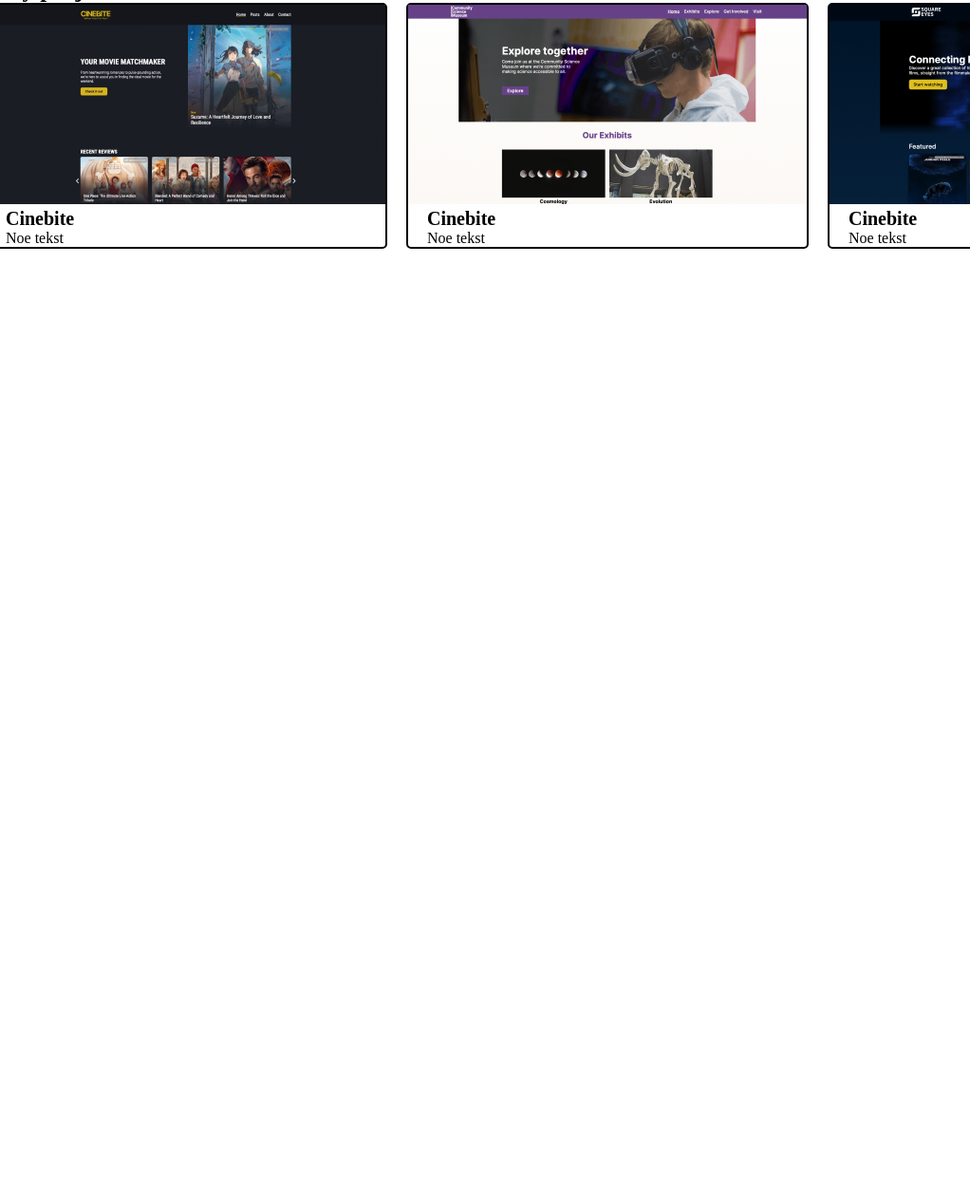
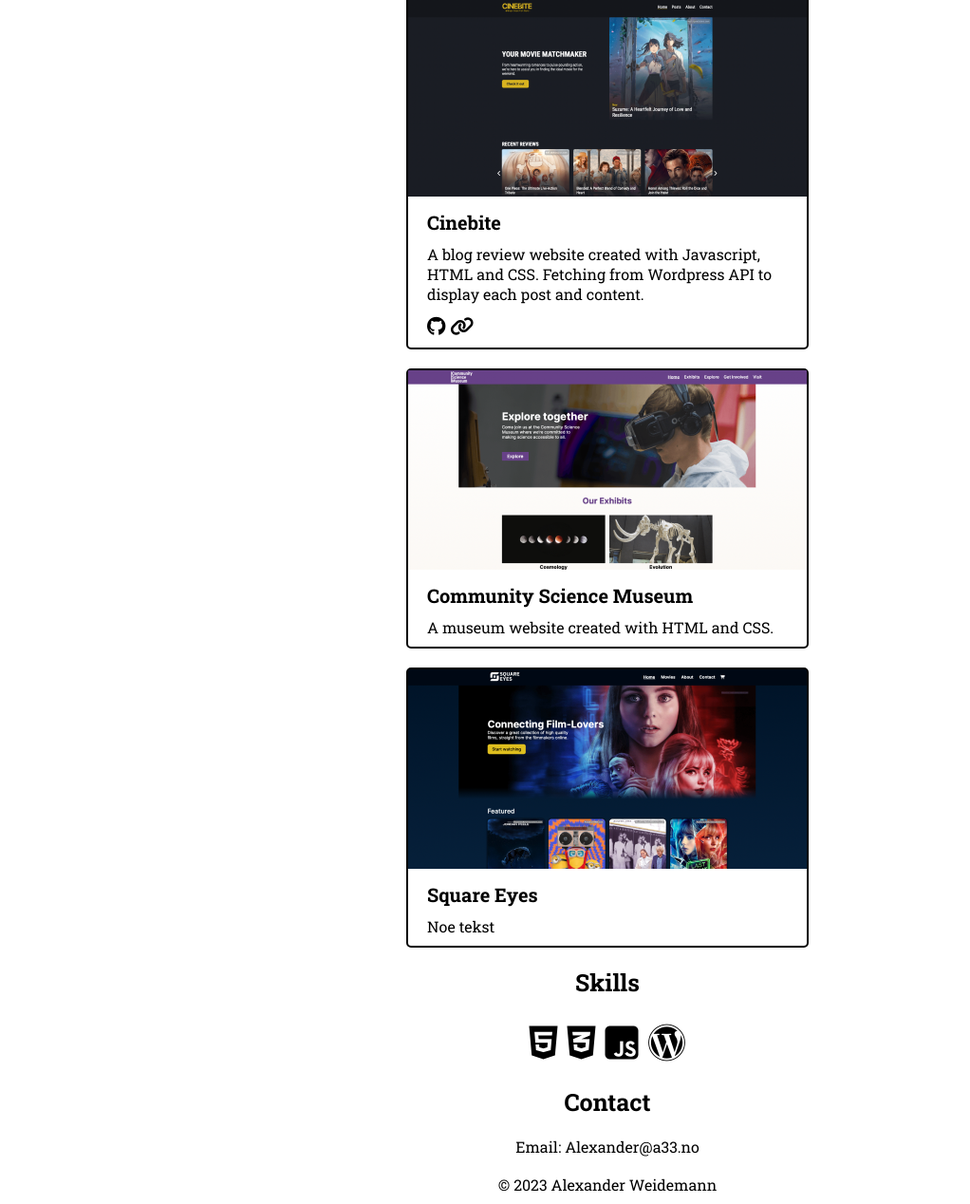
Before and after one commit to Zaracki/Portfolio, a plain HTML site: page index.html in a window 1280 px wide. Shown: the part 171-1439 px from the top of the page at 95% size, without its empty margins (0-1022 px from the left). Before the commit the page ends 800 px from the top, so only its background shows below. Drawn offline with Linux system fonts and the light colour scheme.

Commit message:
css styling

```diff
--- a/index.html
+++ b/index.html
@@ -4,6 +4,10 @@
   <meta charset="UTF-8">
   <meta name="viewport" content="width=device-width, initial-scale=1.0">
   <link href="/style.css" rel="stylesheet">
+  <script src="https://kit.fontawesome.com/c7b67ab2c9.js" crossorigin="anonymous"></script>
+  <link rel="preconnect" href="https://fonts.googleapis.com">
+  <link rel="preconnect" href="https://fonts.gstatic.com" crossorigin>
+  <link href="https://fonts.googleapis.com/css2?family=Roboto+Slab:wght@100;200;300;400;500;600;700;800;900&display=swap" rel="stylesheet">
   <title>Portfolio</title>
 </head>
 <body>
@@ -14,26 +18,25 @@
     <section>
       <h1>My page!</h1>
     </section>
-    <section>
+    <section class="projects-section">
       <h2>My projects</h2>
       <div class="card-wrap">
         <div class="card">
           <img src="/images/Frame 5.png">
           <div class="card-info">
             <h3>Cinebite</h3>
-            <p>Noe tekst</p>
-            <div>
-              <a></a>
-              <a></a>
+            <p>A blog review website created with Javascript, HTML and CSS. Fetching from Wordpress API to display each post and content.</p>
+            <div class="icon-links">
+              <a><i class="fa-brands fa-github"></i></a>
+              <a href="https://cinebite.netlify.app"><i class="fa-solid fa-link"></i></a>
             </div>
           </div>
         </div>
-
         <div class="card">
           <img src="/images/Frame 5-2.png">
           <div class="card-info">
-            <h3>Cinebite</h3>
-            <p>Noe tekst</p>
+            <h3>Community Science Museum</h3>
+            <p>A museum website created with HTML and CSS.</p>
             <div>
               <a></a>
               <a></a>
@@ -43,7 +46,7 @@
         <div class="card">
           <img src="/images/Frame 5-3.png">
           <div class="card-info">
-            <h3>Cinebite</h3>
+            <h3>Square Eyes</h3>
             <p>Noe tekst</p>
             <div>
               <a></a>
@@ -53,10 +56,23 @@
         </div>
       </div>
     </section>
+    <section class="skills-section">
+      <h2>Skills</h2>
+      <div class="skills-icons">
+        <i class="fa-brands fa-html5"></i>
+        <i class="fa-brands fa-css3-alt"></i>
+        <i class="fa-brands fa-square-js"></i>
+        <i class="fa-brands fa-wordpress"></i>
+      </div>
+    </section>
+    <section class="contact-section">
+      <h2>Contact</h2>
+      <p>Email: Alexander@a33.no</p>
+    </section>
 
   </main>
   <footer>
-
+    <p class="copy-2022">&copy; 2023 Alexander Weidemann</p>
   </footer>
 </body>
 </html>
--- a/style.css
+++ b/style.css
@@ -1,14 +1,31 @@
 * {
   margin: 0px;
   padding: 0px;
+  font-family: "roboto slab","roboto", Verdana, Geneva, Tahoma, sans-serif;
 }
 
 body {
   display: block;
+  position: relative;
+  min-height: 100vh;
+}
+
+main,
+h2,
+footer {
+  display: flex;
+  flex-direction: column;
+  justify-content: center;
+  align-items: center;
+}
+
+p {
+  font-size: 16px;
 }
 
 h1 {
   font-size: 36px;
+  justify-content: center;
 }
 
 h2 {
@@ -17,10 +34,20 @@ h2 {
 
 h3 {
   font-size: 20px;
+  margin-bottom: 10px;
 }
 
 header{
   text-align: center;
+}
+
+header img {
+  width: 10%;
+  height: 10%;
+}
+
+h2 {
+  margin: 20px 0px 20px 0px;
 }
 
 .card-wrap {
@@ -41,5 +68,55 @@ header{
 }
 
 .card-info {
-  margin-left: 20px;
+  margin: 10px 20px 10px 20px;
 }
+
+.icon-links {
+  margin-top: 10px;
+  font-size: 20px;
+}
+
+.icon-links i {
+  color: black;
+  cursor: pointer;
+}
+
+.icon-links i:hover {
+  opacity: .5;
+}
+
+.skills-icons {
+  font-size: 40px;
+}
+
+.contact-section {
+  margin-bottom: 50px;
+}
+
+footer {
+  position: absolute;
+  bottom: 0;
+  width: 100%;
+}
+
+footer p {
+  padding: 10px 0px 10px 0px;
+}
+
+
+@media (max-width: 1320px) {
+  .card-wrap {
+    display: flex;
+    flex-direction: column;
+    justify-content: center;
+    gap: 20px;
+  }
+}
+
+@media (max-width: 420px) {
+
+  .card,
+  .card img {
+    max-width: 320px;
+  }
+}
```
